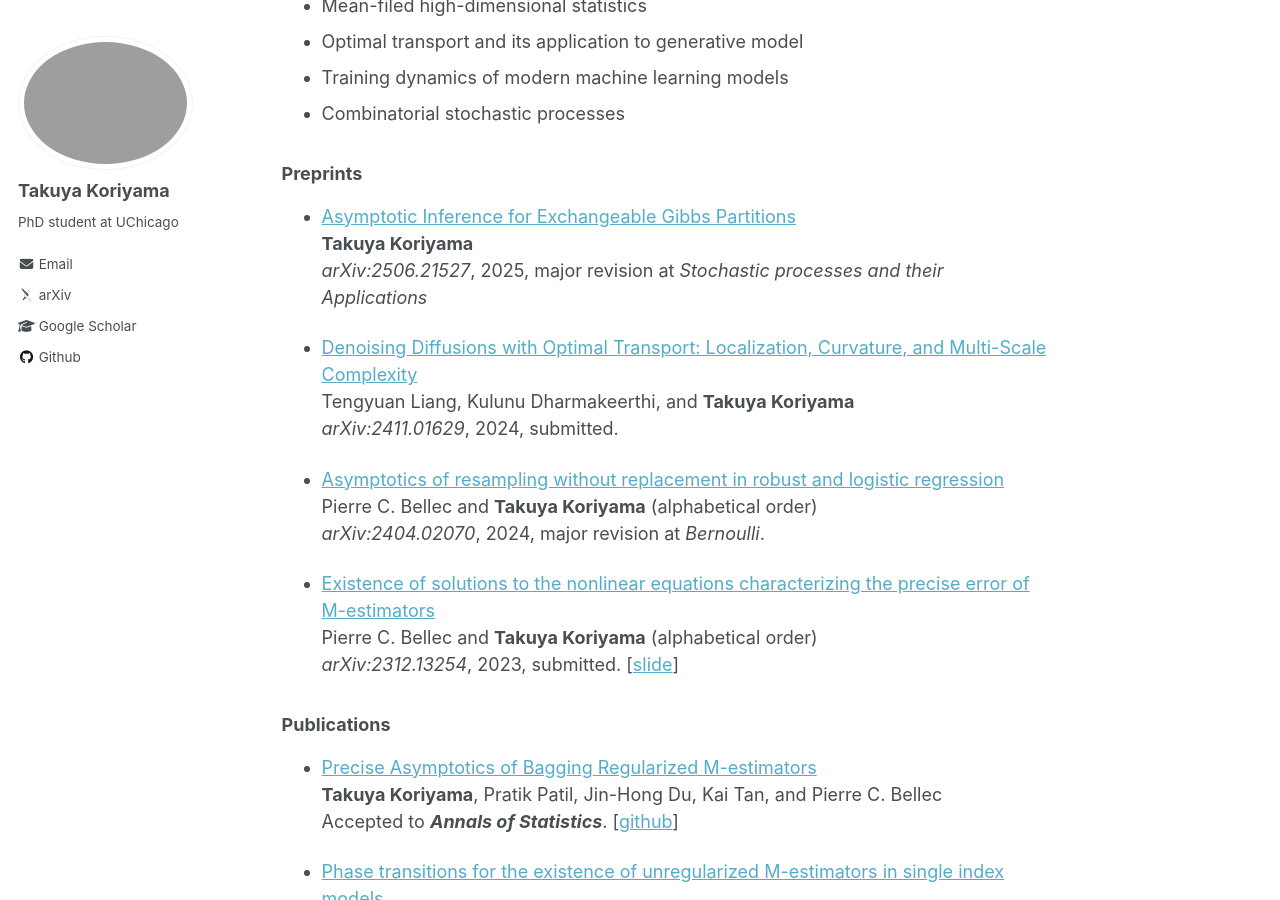
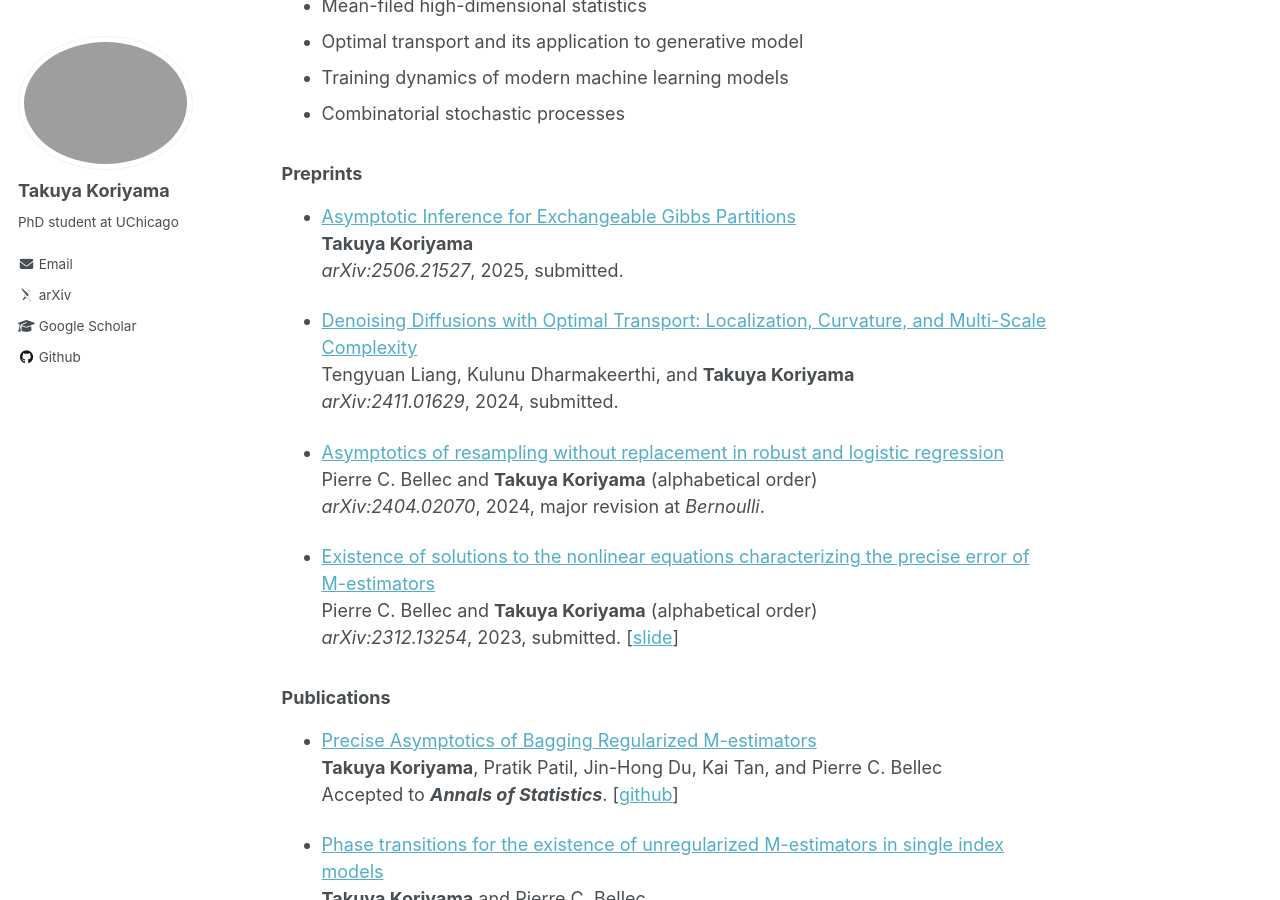
Before and after one commit to TakuyaKoriyama/takuyakoriyama.github.io, a Jekyll site: the page built from _pages/about.md, in a window 1280 px wide and 900 px high, scrolled down 339 px. Built offline with Jekyll 4.4.1, drawn with Linux system fonts in a browser that asks for light colours; some web fonts are replaced; our own code applies the rules of GitHub Pages for plain Markdown files.

Commit message:
Update about.md

```diff
--- a/_pages/about.md
+++ b/_pages/about.md
@@ -18,7 +18,7 @@ My research interests lie broadly in the mathematical theory and algorithms unde
 ### Preprints
 * [Asymptotic Inference for Exchangeable Gibbs Partitions](https://arxiv.org/abs/2506.21527)\\
 __Takuya Koriyama__\\
-*arXiv:2506.21527*, 2025, major revision at *Stochastic processes and their Applications*
+*arXiv:2506.21527*, 2025, submitted.
 
 * [Denoising Diffusions with Optimal Transport: Localization, Curvature, and Multi-Scale Complexity](https://arxiv.org/abs/2411.01629)\\
 Tengyuan Liang, Kulunu Dharmakeerthi, and __Takuya Koriyama__\\
```
